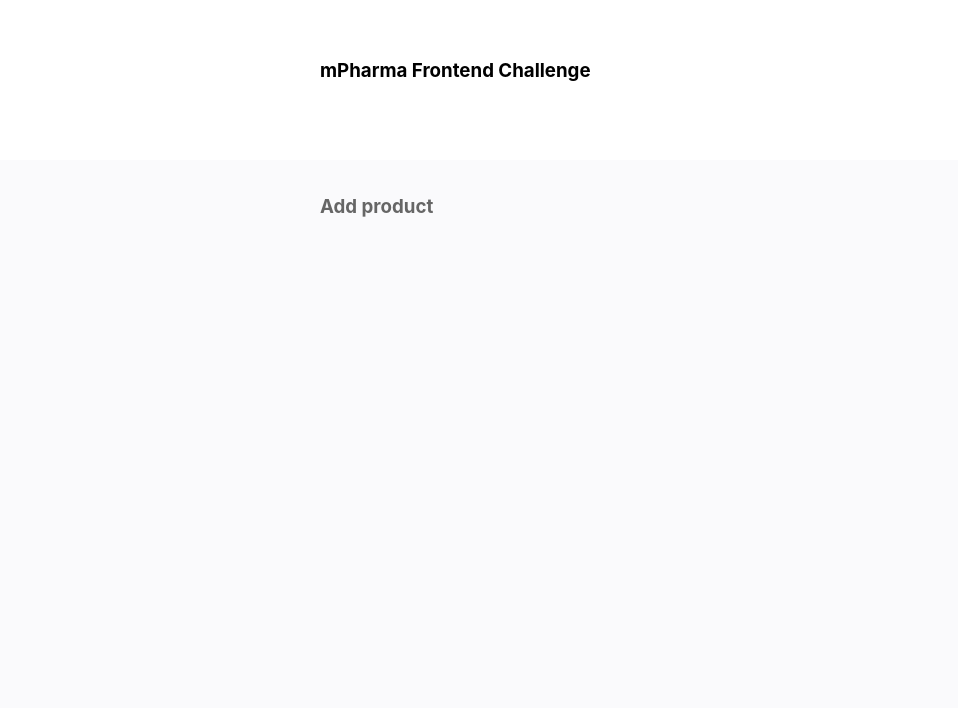
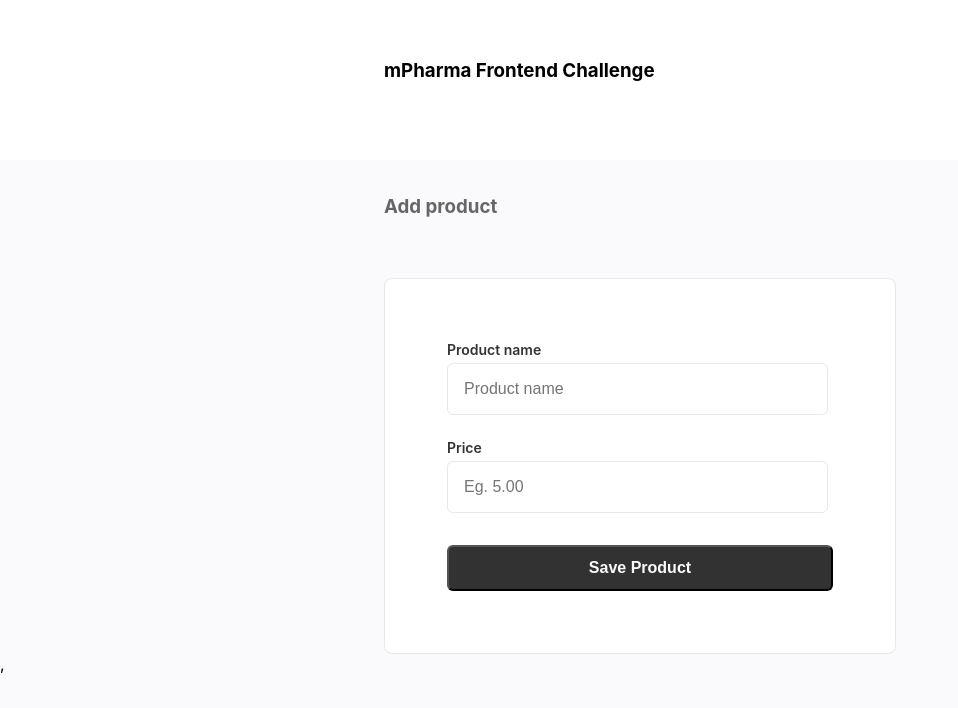
Before and after one commit to abSarpong/pharmacy-inventory-system, a React (Create React App) app: page /add-product in a window 1280 px wide. Shown: the top 708 px of the page, without its empty margins (0-958 px from the left). Built offline with nearby package versions, Linux system fonts and the light colour scheme.

Commit message:
Feat: Add product to list and update state

```diff
--- a/src/Components/ProductCard.js
+++ b/src/Components/ProductCard.js
@@ -1,27 +1,28 @@
 import React from "react";
 import { HiOutlineTrash, HiPencilAlt } from "react-icons/hi";
-import {Link} from 'react-router-dom';
+import { Link } from "react-router-dom";
 
-const ProductCard = ({ product, price }) => {
-
+const ProductCard = ({ product }) => {
   const deleteProduct = () => {
-    console.log(product.id)
-  }
+    localStorage.removeItem(product.id.toString());
+    window.location.reload(false);
+  };
   return (
     <div className="card">
       <div className="card-body">
         <h4 className="grey-300">{product.name}</h4>
-        <p className="grey-300 small-text">{price}</p>
+        <p className="grey-300 small-text">GHS {product.price}</p>
       </div>
       <div>
-          <span className="icon">
-            <Link to={`/edit-product/${product.id}`}>
-              <HiPencilAlt style={{color: "#333333", fontSize: 16}}/>
-            </Link>
-          </span>&nbsp;&nbsp;&nbsp;&nbsp;
-          <span className="icon danger-icon" onClick={() => deleteProduct()}>
-              <HiOutlineTrash style={{color: "#d62828", fontSize: 16}}/>
-          </span>
+        <span className="icon">
+          <Link to={`/edit-product/${product.id}`}>
+            <HiPencilAlt style={{ color: "#333333", fontSize: 16 }} />
+          </Link>
+        </span>
+        &nbsp;&nbsp;&nbsp;&nbsp;
+        <span className="icon danger-icon" onClick={() => deleteProduct()}>
+          <HiOutlineTrash style={{ color: "#d62828", fontSize: 16 }} />
+        </span>
       </div>
     </div>
   );
--- a/src/Pages/AddProduct.js
+++ b/src/Pages/AddProduct.js
@@ -1,10 +1,69 @@
 import React from "react";
+import { useState } from "react";
+import { useHistory } from "react-router-dom";
 
 const AddProduct = () => {
+  const [state, setState] = useState({
+    name: "",
+    price: "",
+  });
+  const history = useHistory();
+
+  let newProduct = {
+    id: Math.floor(Math.random() * 10000) + 1,
+    name: state.name,
+    price: state.price,
+  };
+
+  const handleSubmit = (e) => {
+    e.preventDefault();
+    let cachedDate = localStorage.setItem(
+      newProduct.id.toString(),
+      JSON.stringify(newProduct)
+    );
+    history.push({ pathname: "/", data: cachedDate });
+    setState("");
+  };
+
+  const handleOnChange = (e) => {
+    const value = e.target.value;
+    setState({ ...state, [e.target.name]: value });
+  };
+
   return (
     <div className="container">
       <div className="page-title-section">
         <h3 className="grey-300">Add product</h3>
+      </div>
+      <div className="form-card">
+        <form onSubmit={handleSubmit}>
+          <div>
+            <label className="input-label">Product name</label>
+            <input
+              className="input"
+              type="text"
+              placeholder="Product name"
+              name="name"
+              value={state.name}
+              onChange={handleOnChange}
+            />
+          </div>
+          <div>
+            <label className="input-label">Price</label>
+            <input
+              className="input"
+              type="text"
+              placeholder="Eg. 5.00"
+              name="price"
+              value={state.price}
+              onChange={handleOnChange}
+            />
+          </div>
+          <div style={{ paddingTop: "8px" }}></div>
+          <button className="button fluid" type="submit">
+            Save Product
+          </button>
+        </form>
       </div>
     </div>
   );
--- a/src/Pages/Products.js
+++ b/src/Pages/Products.js
@@ -1,33 +1,57 @@
 import React, { useState, useEffect } from "react";
-import { useHistory } from 'react-router-dom';
+import { useHistory } from "react-router-dom";
+import ProductCard from "../Components/ProductCard";
 
 const Products = () => {
-  const [state, setState] = useState([]);
   const history = useHistory();
+  const [products, setProducts] = useState([]);
+
   useEffect(() => {
     fetch("http://www.mocky.io/v2/5c3e15e63500006e003e9795").then((res) =>
       res
         .json()
-        .then((data) => setState(data.products))
+        .then((data) => {
+          getLocalData(data);
+        })
         .catch((err) => console.log(err))
     );
   }, []);
+
+  function getLocalData(data) {
+    var cachedProducts = [],
+      // fetch data keys from localStorage
+      keys = Object.keys(localStorage),
+      i = keys.length;
+
+    // get data from localStorage
+    while (i--) {
+      cachedProducts.push(JSON.parse(localStorage.getItem(keys[i])));
+    }
+
+    var serverData = [];
+
+    // prepare data from server
+    data.products.map((product) =>
+      serverData.push({
+        id: product.id,
+        name: product.name,
+        price: product.prices[0].price,
+      })
+    );
+
+    setProducts([...products, ...cachedProducts, ...serverData]);
+  }
 
   return (
     <div className="container">
       <div className="page-title-section">
         <h3 className="grey-300">Products</h3>
-        <button className="button" onClick={() => history.push('/add-product')}>Add Product</button>
+        <button className="button" onClick={() => history.push("/add-product")}>
+          Add Product
+        </button>
       </div>
-      {state.map(product => (
-        <div key={product.id}>
-          <h2 >{product.name}</h2>
-          <ul>{product.prices.map((item) => (
-            <span key={item.id}>
-              <li>{item.price}</li>
-            </span>
-          ))}</ul>
-        </div>
+      {products.map((product) => (
+        <ProductCard key={product.id} product={product} products={products} />
       ))}
     </div>
   );
--- a/src/index.js
+++ b/src/index.js
@@ -6,11 +6,12 @@
 import reportWebVitals from "./reportWebVitals";
 
 ReactDOM.render(
-  // <React.StrictMode>
-  <BrowserRouter>
-    <App />
-  </BrowserRouter>,
-  // </React.StrictMode>,
+  <React.StrictMode>
+    <BrowserRouter>
+      <App />
+    </BrowserRouter>
+    ,
+  </React.StrictMode>,
   document.getElementById("root")
 );
 
--- a/src/styles/styles.css
+++ b/src/styles/styles.css
@@ -11,7 +11,7 @@
   padding: 40px 0;
 }
 .container {
-  width: 50%;
+  width: 40%;
   margin: 0 auto;
 }
 .wrapper {
@@ -49,7 +49,7 @@
 .button {
   padding: 12px 16px;
   font-size: 16px;
-  font-weight: 500;
+  font-weight: 600;
   background-color: #323232;
   color: #fafafc;
   border-radius: 6px;
@@ -59,7 +59,29 @@
   display: flex;
   justify-content: space-between;
   align-items: center;
-  margin: 16px 0 48px 0;
+  margin: 16px 0 42px 0;
+}
+.input {
+  padding: 16px;
+  border: 1px solid #e8e8e8;
+  width: 90%;
+  margin-bottom: 24px;
+  font-size: 16px;
+  border-radius: 6px;
+}
+.input-label {
+  font-size: 14px;
+  margin-bottom: 5px;
+  color: #333333;
+  font-weight: 600;
+  display: block;
+}
+.form-card {
+  padding: 62px;
+  background-color: #ffffff;
+  margin: 0 auto;
+  border: 1px solid #e8e8e8;
+  border-radius: 8px;
 }
 /* utilities */
 .center-text {
@@ -77,3 +99,6 @@
 .small-text {
   font-size: 14px;
 }
+.fluid {
+  width: 100%;
+}
```
